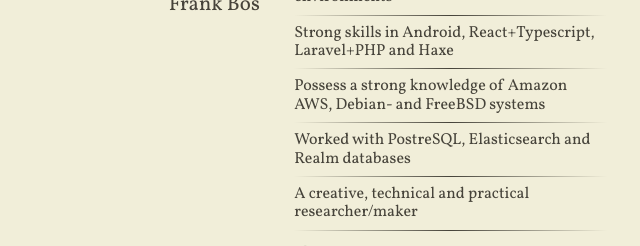
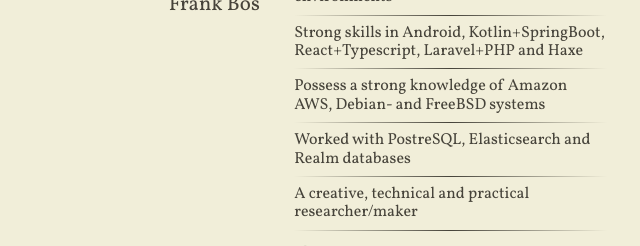
Before and after one commit to BosAtWork/bosatwork.github.io, a plain HTML site: page index.html in a window 1280 px wide. Shown: the part 287-533 px from the top of the page, without its empty margins (373-1013 px from the left). Drawn offline with nearby package versions, Linux system fonts and the light colour scheme.

Commit message:
Update index.html

```diff
--- a/index.html
+++ b/index.html
@@ -154,7 +154,7 @@
                <hr>
                Fast learner in new development environments
                <hr>
-               Strong skills in Android, React+Typescript, Laravel+PHP and Haxe
+               Strong skills in Android, Kotlin+SpringBoot, React+Typescript, Laravel+PHP and Haxe
                <hr>
                Possess a strong knowledge of Amazon AWS, Debian- and FreeBSD systems
                <hr>
```
